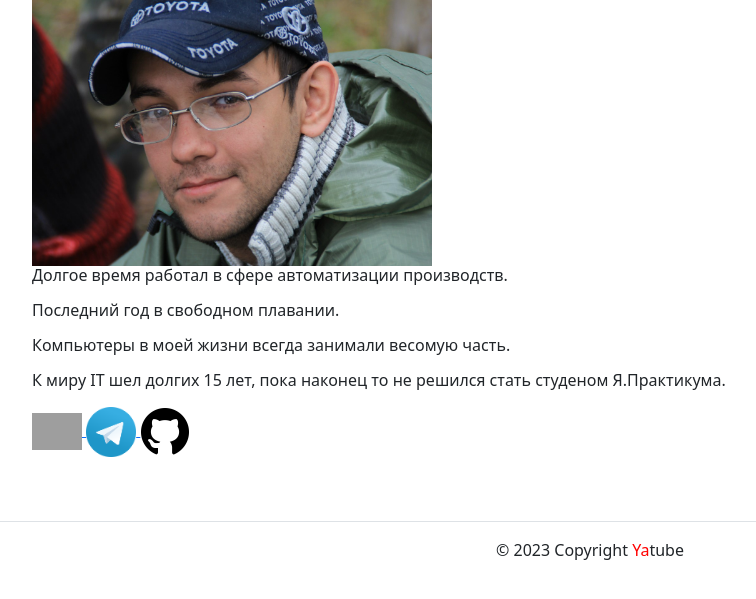
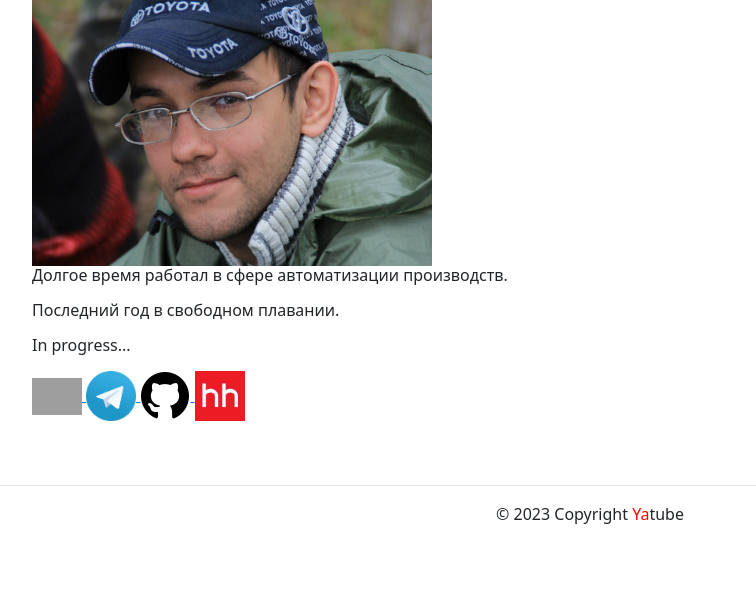
Before and after one commit to anign/hw05_final, a Django app: template yatube/templates/about/author.html in a window 1280 px wide. Shown: the part 172-771 px from the top of the page, without its empty margins (50-806 px from the left). Run offline with Django 3.2, Linux system fonts and the light colour scheme; the template is opened without the code that fills it, so the values that code supplies are empty; parts of the project's set-up code (start-up, migrations or seed data) failed here and were passed over; some libraries are stand-ins or nearby versions; grey boxes are pictures that could not be loaded.

Commit message:
fix about

```diff
--- a/yatube/templates/about/author.html
+++ b/yatube/templates/about/author.html
@@ -12,8 +12,7 @@
          <img src="{% static 'img\author.jpg' %}" width=400>
          <p>Долгое время работал в сфере автоматизации производств.</p>
          <p>Последний год в свободном плавании.</p>
-         <p>Компьютеры в моей жизни всегда занимали весомую часть. </p>
-         <p> К миру IT шел долгих 15 лет, пока наконец то не решился стать студеном Я.Практикума.</p>
+         <p> In progress... </p>
       </div>
     </h6>
     <div>
@@ -27,6 +26,9 @@
         <a href='https://github.com/anign' target="_ blank">
           <img src="{% static '/img/github.png' %}" width="50" height="" alt="GitHub" title="GitHub">
         </a>
+        <a href='https://ryazan.hh.ru/resume/72c6f102ff0bc4431b0039ed1f5336617a704b' target="_ blank">
+          <img src="{% static '/img/hh.png' %}" width="50" height="" alt="HeadHunter" title="Мое резюме">
+        </a>
       </p>
     </div>
   </article>
```
Also changed, not shown: yatube/static/img/hh.png (added).
